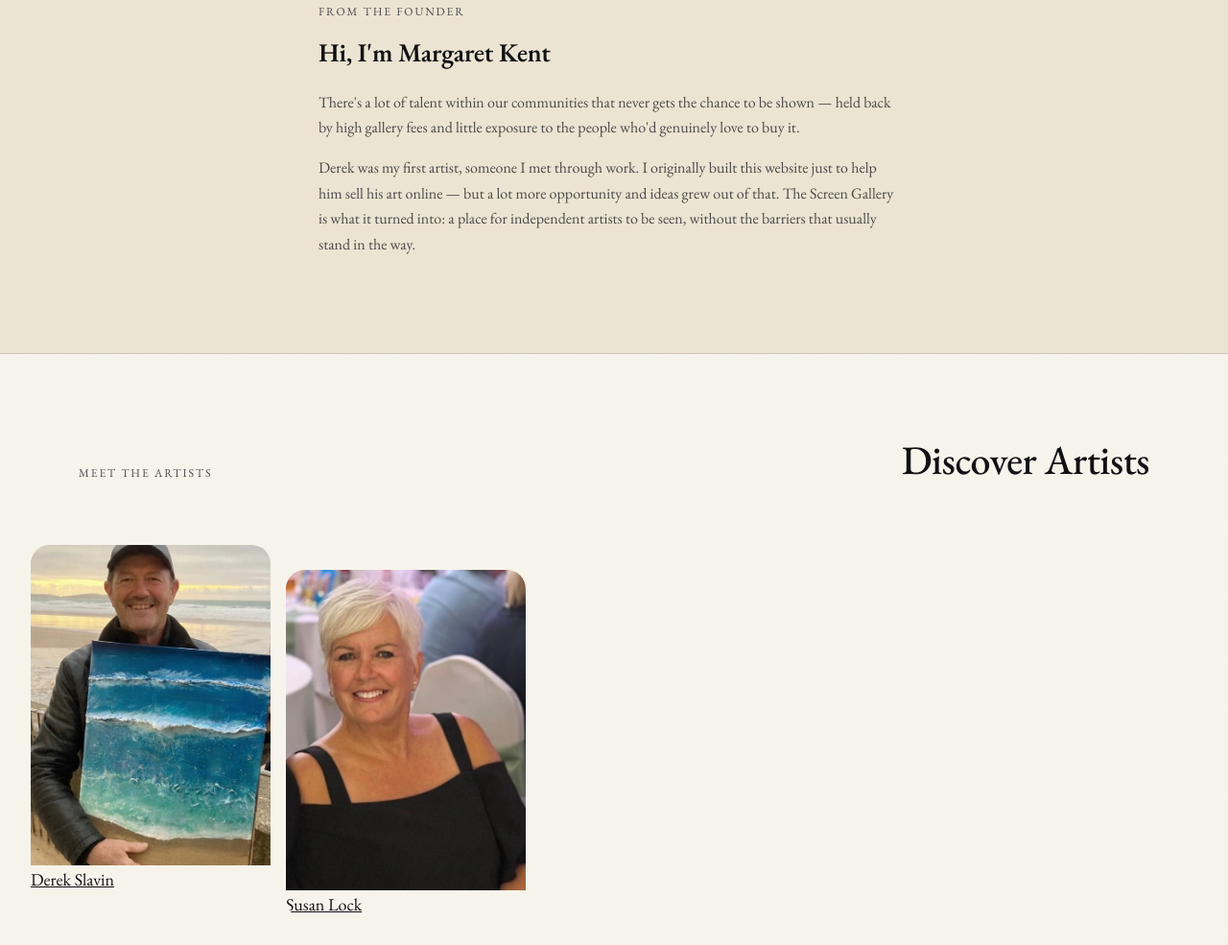
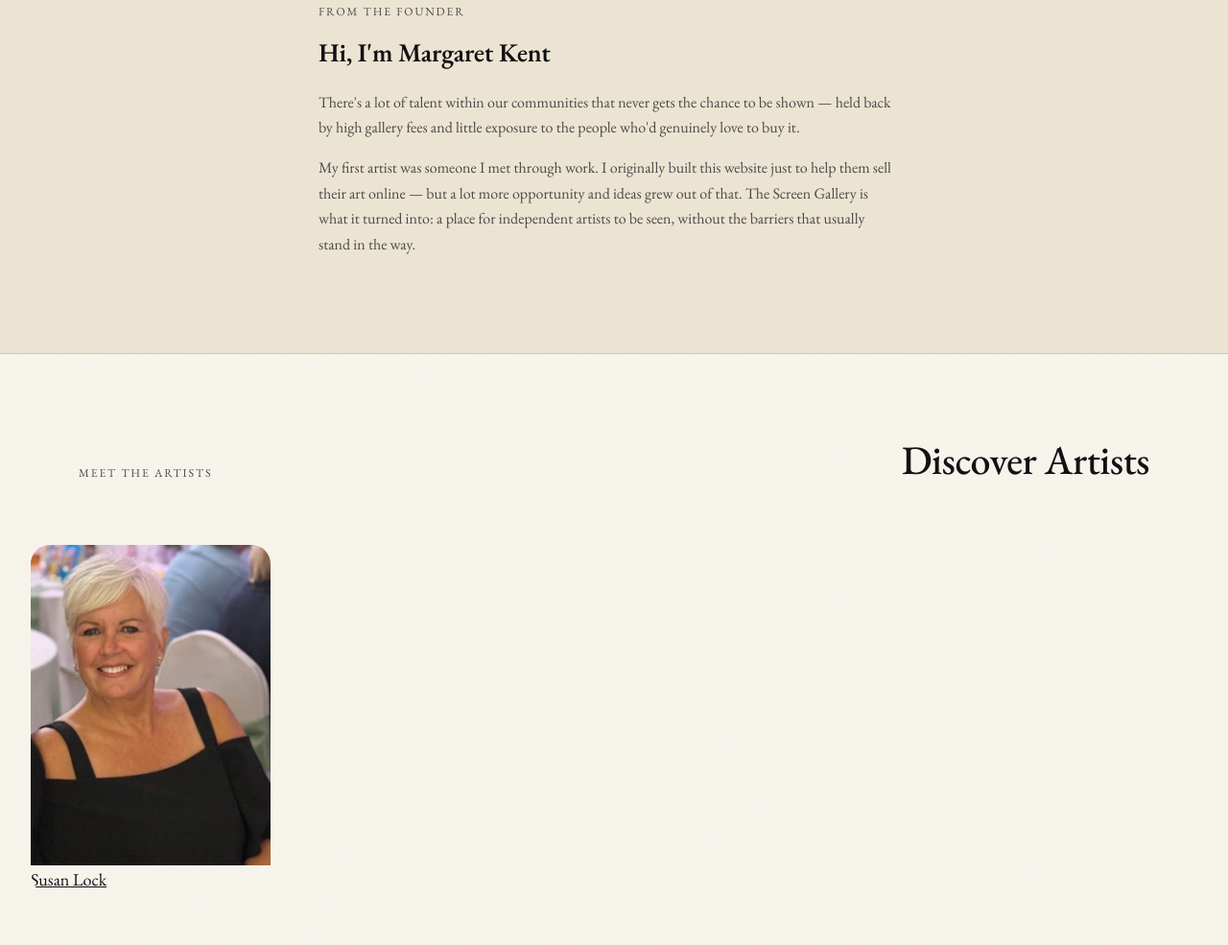
Before and after one commit to dereksdesigns/Cornish-artists, a plain HTML site: page index.html in a window 1280 px wide. Shown: the part 887-1872 px from the top of the page at 96% size. Drawn offline with nearby package versions, Linux system fonts and the light colour scheme.

Commit message:
Update index.html

```diff
--- a/index.html
+++ b/index.html
@@ -93,7 +93,7 @@
       <span class="eyebrow-sm">From the founder</span>
       <h2>Hi, I'm Margaret Kent</h2>
       <p>There's a lot of talent within our communities that never gets the chance to be shown — held back by high gallery fees and little exposure to the people who'd genuinely love to buy it.</p>
-      <p>Derek was my first artist, someone I met through work. I originally built this website just to help him sell his art online — but a lot more opportunity and ideas grew out of that. The Screen Gallery is what it turned into: a place for independent artists to be seen, without the barriers that usually stand in the way.</p>
+      <p>My first artist was someone I met through work. I originally built this website just to help them sell their art online — but a lot more opportunity and ideas grew out of that. The Screen Gallery is what it turned into: a place for independent artists to be seen, without the barriers that usually stand in the way.</p>
     </div>
   </div>
 </section>
@@ -106,10 +106,6 @@
     </div>
   </div>
   <div class="look-row">
-    <a class="look-item" href="artists/derek-slavin.html">
-      <div class="look-art"><img src="IMG_5386.jpeg" alt="Derek Slavin"></div>
-      <div class="look-caption"><span>Derek Slavin</span></div>
-    </a>
     <a class="look-item" href="artists/susan-lock.html">
       <div class="look-art"><img src="IMG_5855.jpeg" alt="Susan Lock"></div>
       <div class="look-caption"><span>Susan Lock</span></div>
```
